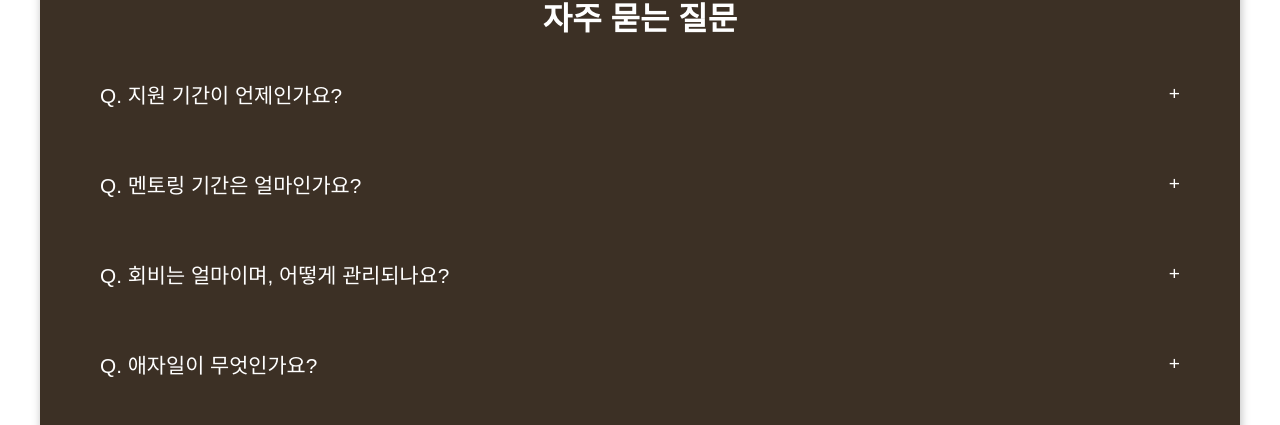
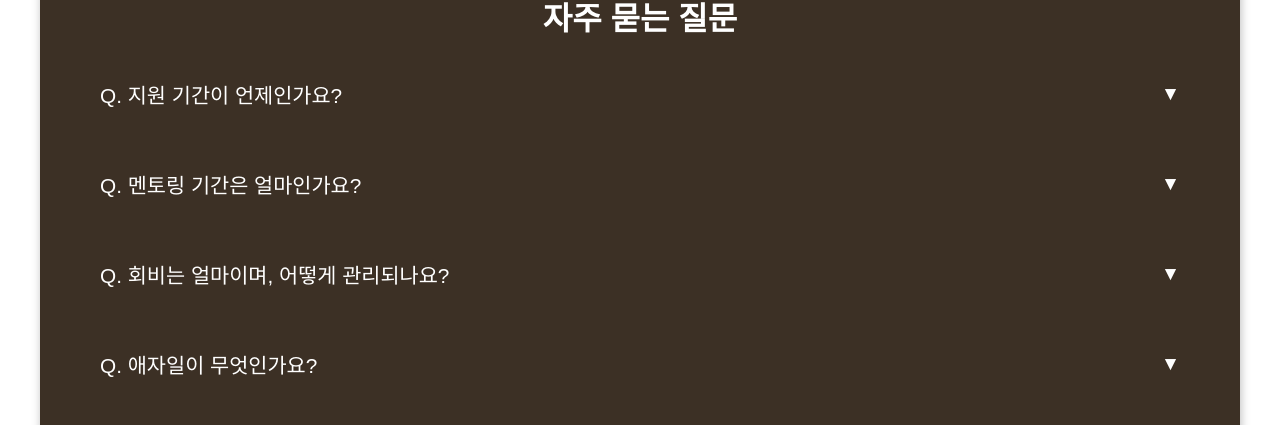
Before and after one commit to ssi02014/modern-agile-official-client, a Next.js app in the folder app/: page / in a window 1280 px wide. Shown: the part 4068-4493 px from the top of the page. Built offline with nearby package versions, Linux system fonts and the light colour scheme.

Commit message:
fix: Accordian icon

```diff
--- a/app/components/Accordion/index.tsx
+++ b/app/components/Accordion/index.tsx
@@ -19,7 +19,7 @@ const Accordion = ({ title, content }: Props) => {
     <AccordionWrapper>
       <AccordionButtonContainer onClick={handleToggle}>
         <p>{title}</p>
-        <span>{isOpenPanel ? '-' : '+'}</span>
+        <span>{isOpenPanel ? '▲' : '▼'}</span>
       </AccordionButtonContainer>
       <AccordionPanelContainer className={isOpenPanel ? 'active' : ''}>
         <p>{content}</p>
--- a/app/next.config.js
+++ b/app/next.config.js
@@ -6,7 +6,7 @@ module.exports = withImages({
   },
   esModule: true,
   fileExtensions: ['jpg', 'jpeg', 'png', 'gif'],
-  webpack(config, options) {
+  webpack(config) {
     config.module.rules.push({
       test: /\.svg$/,
       use: ['@svgr/webpack'],
```
